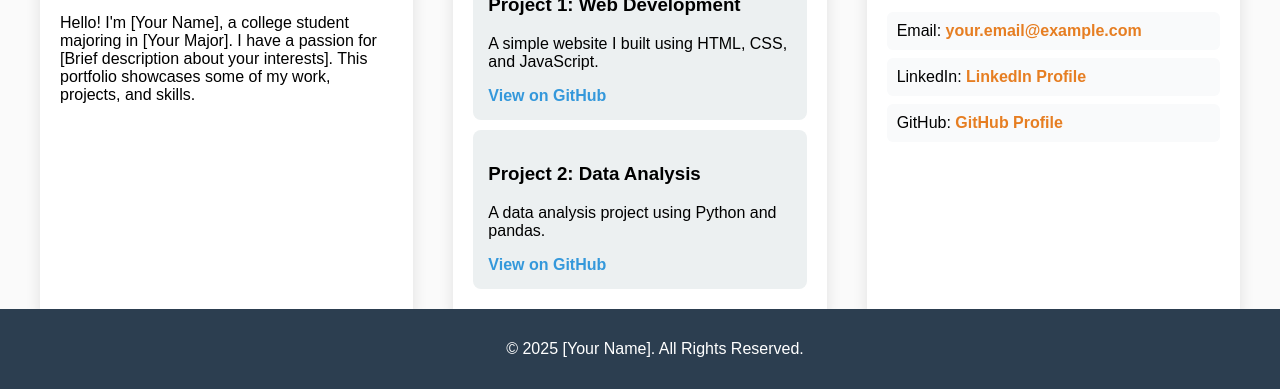
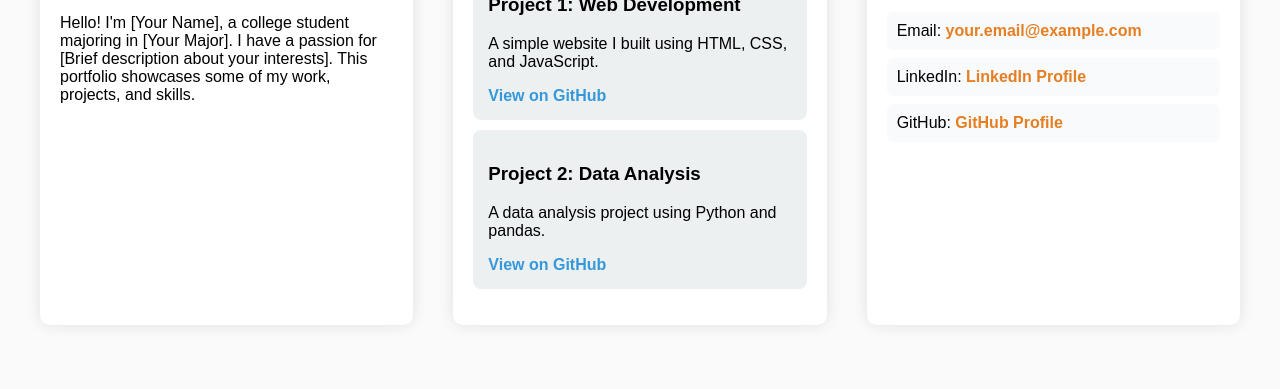
Before and after one commit to Srinidhi125/test, a plain HTML site: page index.html in a window 1280 px wide. Shown: the part 411-800 px from the top of the page. Drawn offline with Linux system fonts and the light colour scheme.

Commit message:
Update index.html

```diff
--- a/index.html
+++ b/index.html
@@ -213,8 +213,6 @@
         </section>
     </div>
 
-    <footer>
-        <p>&copy; 2025 [Your Name]. All Rights Reserved.</p>
-    </footer>
+
 </body>
 </html>
```
